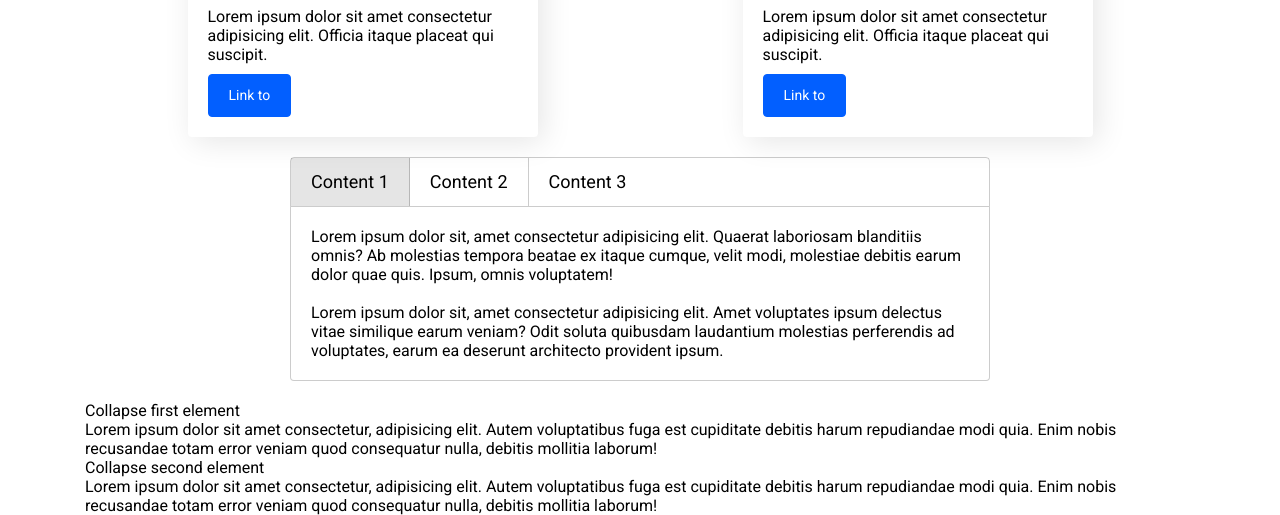
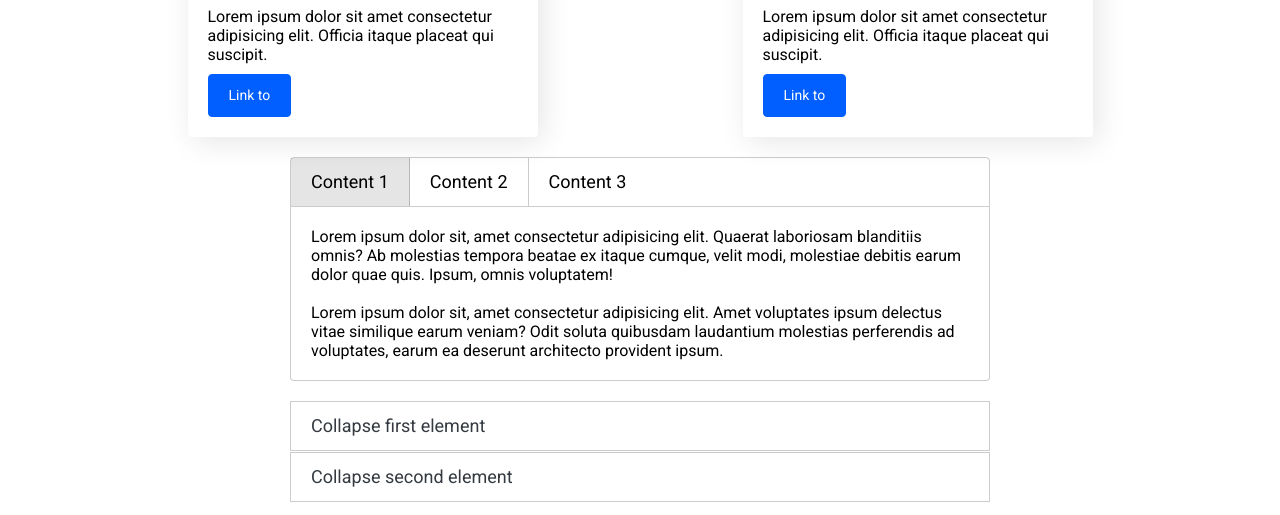
Before and after one commit to pavelhancharow/JS_Library, a website with bundled scripts: page src/index.html in a window 1280 px wide. Shown: the part 397-912 px from the top of the page. Built offline with nearby package versions, Linux system fonts and the light colour scheme; files whose address does not match are found by name.

Commit message:
docs: add accordion style

```diff
--- a/src/sass/components/ui.scss
+++ b/src/sass/components/ui.scss
@@ -3,3 +3,4 @@
 @import './card.scss';
 @import './modal.scss';
 @import './tabs.scss';
+@import './accordion.scss';
```
Also changed, not shown: dist/style.css.
